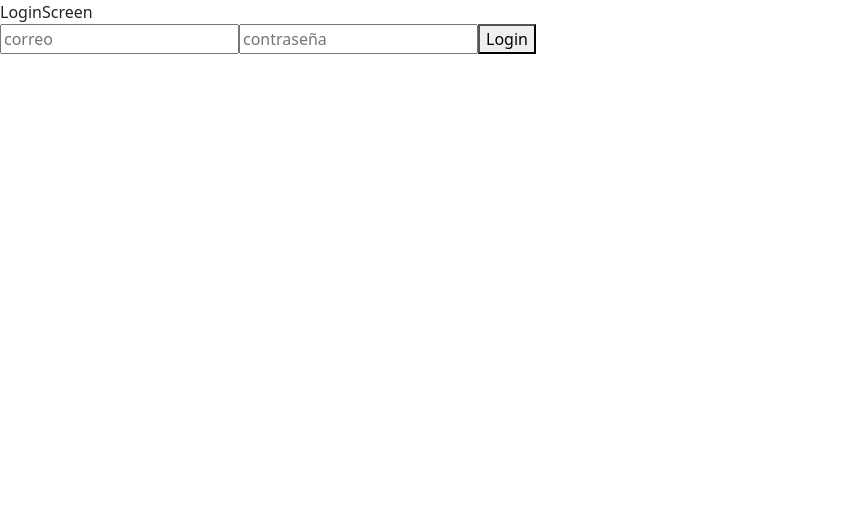
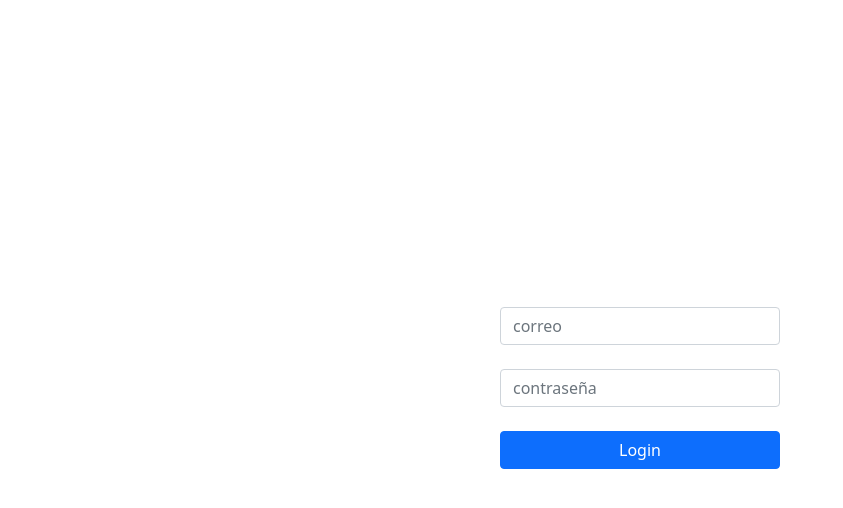
Before and after one commit to nubol23/react-practice-simple-login-app, a React (Create React App) app: page /login in a window 1280 px wide. Shown: the top 508 px of the page, without its empty margins (0-843 px from the left). Built offline with nearby package versions, Linux system fonts and the light colour scheme.

Commit message:
styled login screen

```diff
--- a/src/components/LoginScreen.js
+++ b/src/components/LoginScreen.js
@@ -5,6 +5,7 @@ import authApi from '../api/authApi'
 import { AuthContext } from '../auth/authContext';
 import { useForm } from '../hooks/useForm'
 import { authTypes } from '../types/types';
+import "./login.css"
 
 export const LoginScreen = () => {
 
@@ -49,11 +50,11 @@ export const LoginScreen = () => {
   }
 
   return (
-    <>
-      <div>LoginScreen</div>
+    <div className="login-box">
 
-      <form onSubmit={handleLogin}>
+      <form onSubmit={handleLogin} className="form-box">
         <input
+          className="form-control mb-4"
           type="text"
           placeholder="correo"
           name="email"
@@ -62,6 +63,7 @@ export const LoginScreen = () => {
         />
 
         <input
+          className="form-control mb-4"
           type="password"
           placeholder="contraseña"
           name="password"
@@ -70,7 +72,7 @@ export const LoginScreen = () => {
           onChange={handleInputChange}
         />
 
-        <button type='submit'>
+        <button type='submit' className="btn btn-primary btn-block">
           Login
         </button>
 
@@ -79,6 +81,6 @@ export const LoginScreen = () => {
           (message !== '') && <p>{message}</p>
         }
       </form>
-    </>
+    </div>
   )
 }
--- /dev/null
+++ b/src/components/login.css
@@ -0,0 +1,19 @@
+.login-box {
+    display: flex;
+    align-items: center;
+    justify-content: center;
+    height: 100vh;
+    width: 100vw;
+}
+
+.form-box {
+    display: flex;
+    flex-direction: column;
+    justify-content: space-between;
+    min-width: 280px;
+    width: 20%;
+}
+
+.btn:hover {
+    box-shadow: 1px 1px gray;
+}
```
